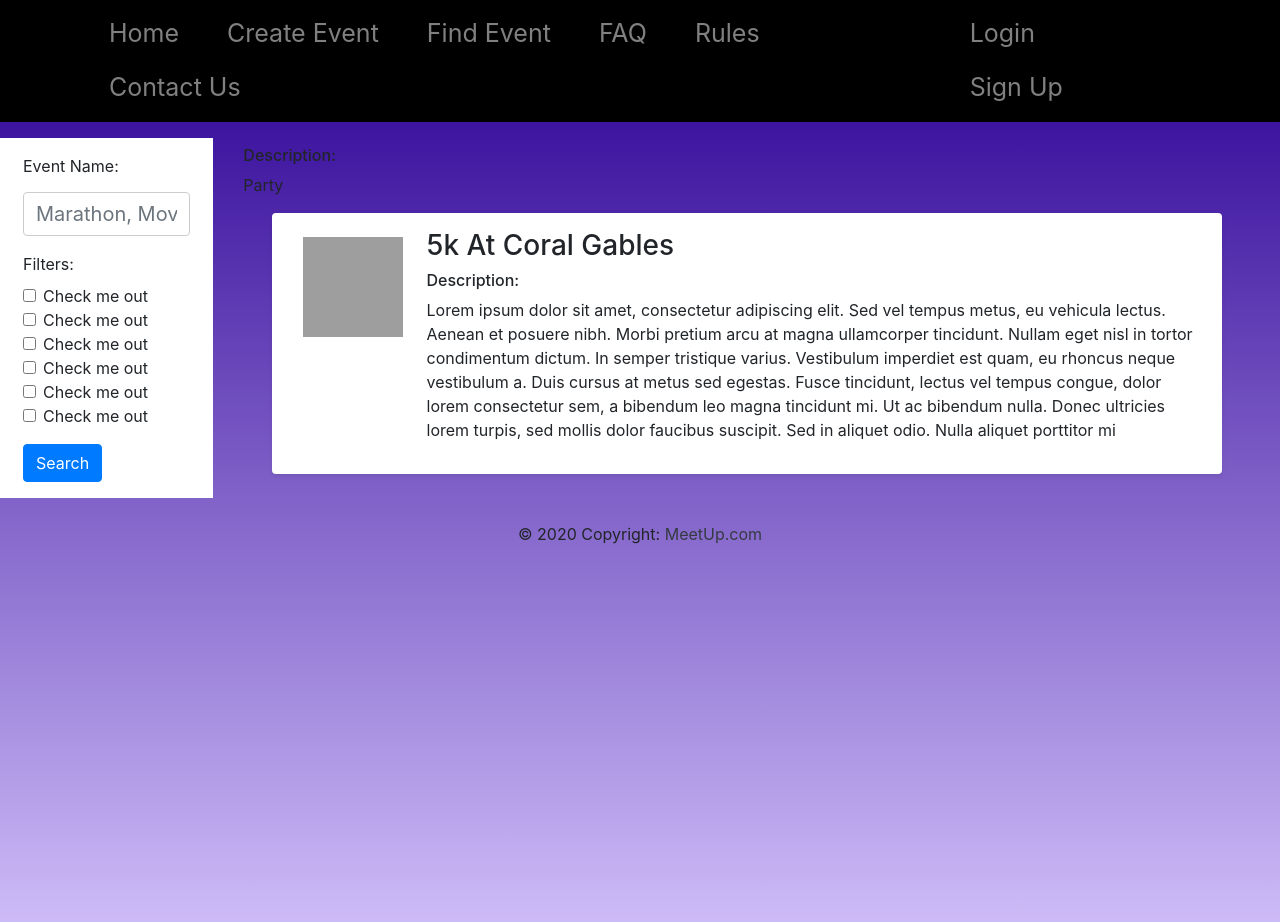
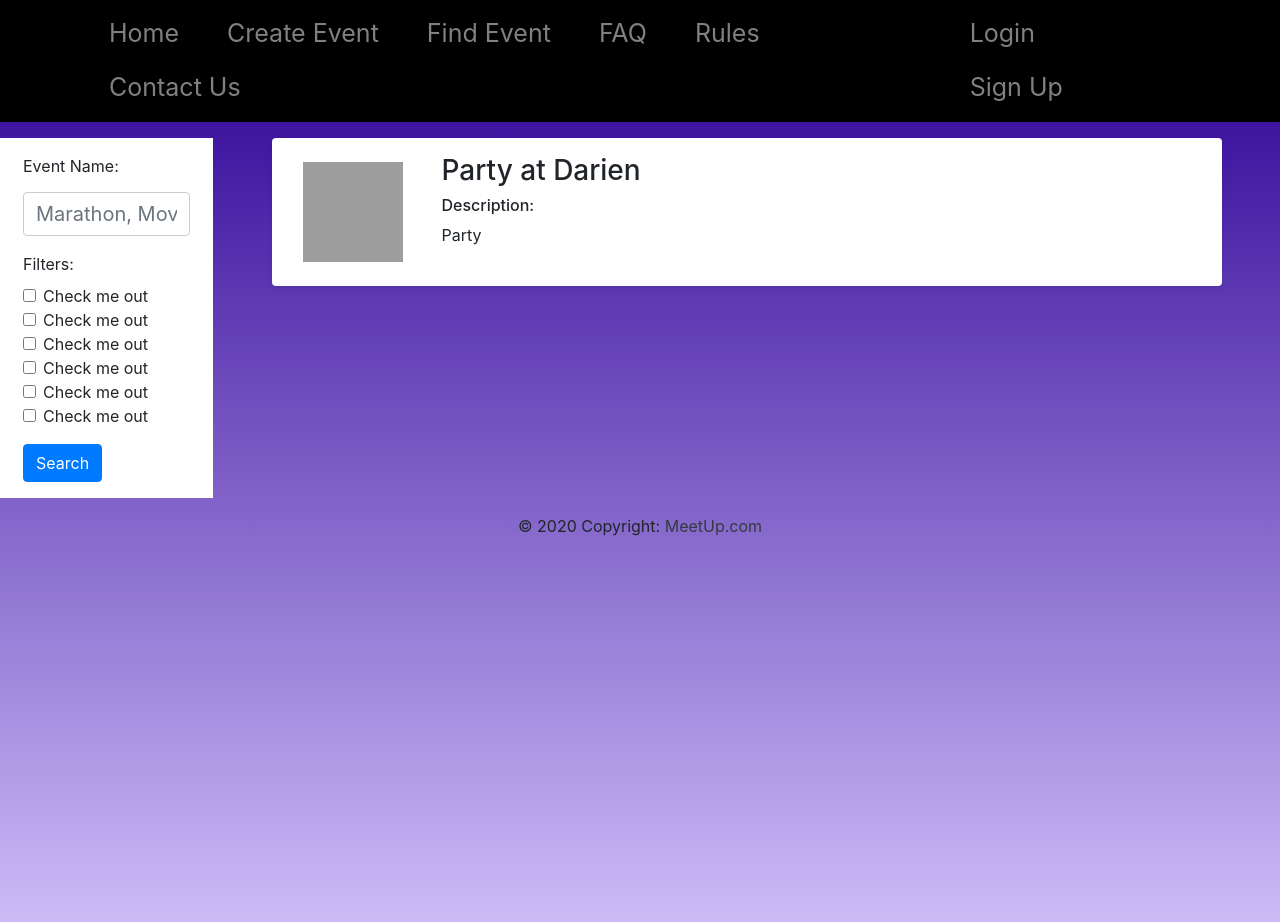
Before and after one commit to Ktmi/CEN5011-Project, a Django app: page /meet/find_event/ in a window 1280 px wide. Shown: the part 252-1174 px from the top of the page. Run offline with Django 3.2, Linux system fonts and the light colour scheme; data comes from the database, SQL or seed files in the repository; some libraries are stand-ins or nearby versions; grey boxes are pictures that could not be loaded.

Commit message:
Updated nav bar to use new create event, removed old definiton and implementation

```diff
--- a/mysite/mysite/urls.py
+++ b/mysite/mysite/urls.py
@@ -20,7 +20,6 @@ from pages.views import home_view,create_event_view,contact_view,login_view,sign
 
 urlpatterns = [
     path('', home_view, name='home'),
-    path('create_event/', create_event_view, name='create_event'),
     path('contact/', contact_view, name='contact'),
     path('admin/', admin.site.urls),
     path('auth/', include('authentication.urls')),
--- a/mysite/templates/event_container.html
+++ b/mysite/templates/event_container.html
@@ -1,7 +1,7 @@
 <!-- This html file is for each event to be displayed in the find event page-->
 <!-- Start of container -->
 <div class="container">
-    <h3>{{ event.title }}</h3>
+    <h3>{{ event.name }}</h3>
     <h6>Description:</h6>
     <p>{{ event.description }}</p>
 </div>
--- a/mysite/templates/find_event.html
+++ b/mysite/templates/find_event.html
@@ -51,10 +51,6 @@
 <div class="col-sm-10 mx-auto my-3">
 <!-- The for loop below is for when event_list is populated-->
 {% for event in event_list %}
-{% include "event_container.html" %}
-{% endfor %}
-
-<!-- Below is a test for what the event display should look like ()-->
 
     <div class="col-sm-11 shadow-sm mx-auto mb-3 bg-white rounded">
         <div class="py-2 d-flex flex-row">
@@ -63,19 +59,16 @@
                      alt="Test 1">
             </div>
             <div class="p-2">
-                <h3>5k At Coral Gables</h3>
-                <h6>Description:</h6>
-                <p>Lorem ipsum dolor sit amet, consectetur adipiscing elit. Sed vel tempus metus, eu vehicula lectus.
-                    Aenean et posuere nibh. Morbi pretium arcu at magna ullamcorper tincidunt. Nullam eget nisl in
-                    tortor condimentum dictum. In semper tristique varius. Vestibulum imperdiet est quam, eu rhoncus
-                    neque vestibulum a. Duis cursus at metus sed egestas. Fusce tincidunt, lectus vel tempus congue,
-                    dolor lorem consectetur sem, a bibendum leo magna tincidunt mi. Ut ac bibendum nulla. Donec
-                    ultricies lorem turpis, sed mollis dolor faucibus suscipit. Sed in aliquet odio. Nulla aliquet
-                    porttitor mi</p>
+               {% include "event_container.html" %}
             </div>
         </div>
     </div>
 
 
+{% endfor %}
+
+
+
+
 </div>
 {% endblock %}
--- a/mysite/templates/navbar.html
+++ b/mysite/templates/navbar.html
@@ -7,7 +7,7 @@
                 <a class="nav-link {% if nav == "home" %}active{% endif %}" href="http://127.0.0.1:8000/">Home</a>
             </li>
             <li class="nav-item mx-3">
-                <a class="nav-link {% if nav == "create_event" %}active{% endif %}" href="http://127.0.0.1:8000/create_event/">Create Event</a>
+                <a class="nav-link {% if nav == "create_event" %}active{% endif %}" href="http://127.0.0.1:8000/meet/create/">Create Event</a>
             </li>
             <li class="nav-item mx-3">
                 <a class="nav-link {% if nav == "find_event" %}active{% endif %}" href="http://127.0.0.1:8000/meet/find_event/">Find Event</a>
```
